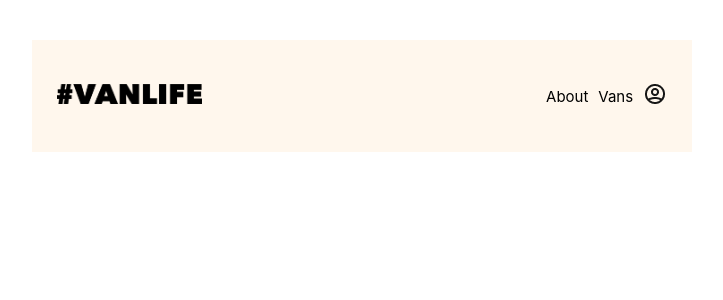
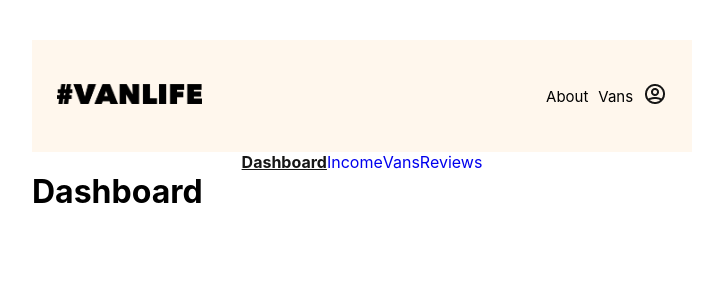
Before and after one commit to DUMBUDIANA/Kambuzuma-team-react, a React (Create React App) app: page /host in a window 1280 px wide. Before the commit this address had no page. Shown: the top 300 px of the page, without its empty margins (278-1001 px from the left). Built offline with nearby package versions, Linux system fonts and the light colour scheme; a web font is replaced by a local one.

Commit message:
added host pages

```diff
--- a/src/App.js
+++ b/src/App.js
@@ -10,6 +10,11 @@ import logIn from "../src/Images/User circle.png";
 import CreateAcc from "./pages/SignUp";
 import LogIn from './pages/SignIn';
 import Hoss from './pages/Hoss';
+import HostLayout from './components/HostLayout';
+import Dashboard from './components/HostPage/Dashboard';
+import Income from './components/HostPage/Income';
+import Reviews from './components/HostPage/Reviews';
+// import Layout from './components/Layout.jsx'
 import "./App.css";
 
 function App() {
@@ -26,12 +31,20 @@ function App() {
         </nav>
       </header>
       <Routes>
+        {/* <Route path="/" element = {<Layout />}> */}
         <Route path="/" element={<Banner />} />
         <Route path="/About" element={<About />}/>
         <Route path="/Vans" element={<Vans />} />
         <Route path="/SignIn" element={<LogIn />} />
         <Route path="/SignUp" element={<CreateAcc />} />
         <Route path="/Hoss" element={<Hoss />} />
+
+        <Route path="host" element={<HostLayout />}>
+            <Route index element={<Dashboard />} />
+            <Route path="income" element={<Income />} />
+            <Route path="reviews" element={<Reviews />} />
+          </Route>
+          {/* </Route> */}
       </Routes>
 
     </BrowserRouter>
--- a/src/components/Database/Database.jsx
+++ b/src/components/Database/Database.jsx
@@ -1,9 +1,3 @@
-
-
-
-
-
-
 const Card = [
 
     {   id:1,
--- /dev/null
+++ b/src/components/HostLayout.jsx
@@ -0,0 +1,47 @@
+import React from "react"
+import { NavLink, Outlet } from "react-router-dom"
+
+export default function HostLayout() {
+    const activeStyles = {
+        fontWeight: "bold",
+        textDecoration: "underline",
+        color: "#161616"
+    }
+
+    return (
+        <>
+            <nav className="host-nav">
+                <NavLink
+                    to="."
+                    end
+                    style={({ isActive }) => isActive ? activeStyles : null}
+                >
+                    Dashboard
+                </NavLink>
+
+                <NavLink
+                    to="income"
+                    style={({ isActive }) => isActive ? activeStyles : null}
+                >
+                    Income
+                </NavLink>
+
+                <NavLink
+                    to="vans"
+                    style={({ isActive }) => isActive ? activeStyles : null}
+                >
+                    Vans
+                </NavLink>
+
+                <NavLink
+                    to="reviews"
+                    style={({ isActive }) => isActive ? activeStyles : null}
+                >
+                    Reviews
+                </NavLink>
+
+            </nav>
+            <Outlet />
+        </>
+    )
+}
--- /dev/null
+++ b/src/components/HostPage/Dashboard.jsx
@@ -0,0 +1,9 @@
+import React from 'react'
+
+export default function Dashboard() {
+  return (
+    <div>
+        <h1>Dashboard</h1>
+    </div>
+  )
+}
--- a/src/pages/SignIn.js
+++ b/src/pages/SignIn.js
@@ -18,7 +18,7 @@ export default function LogIn() {
         .then((userCredential) => {
             // Signed in
             const user = userCredential.user;
-            navigate("/home")
+            navigate("Dashboard")
             console.log(user);
             alert('SignIp Succesfully')
         })
```
Also changed, not shown: src/pages/Host.js (added, +23 -0 lines), src/components/CardsStructure.js (line endings or trailing spaces), src/components/HostPage/Income.jsx (added), src/components/HostPage/Reviews.jsx (added), src/components/HostPage/Vans.jsx (added).
